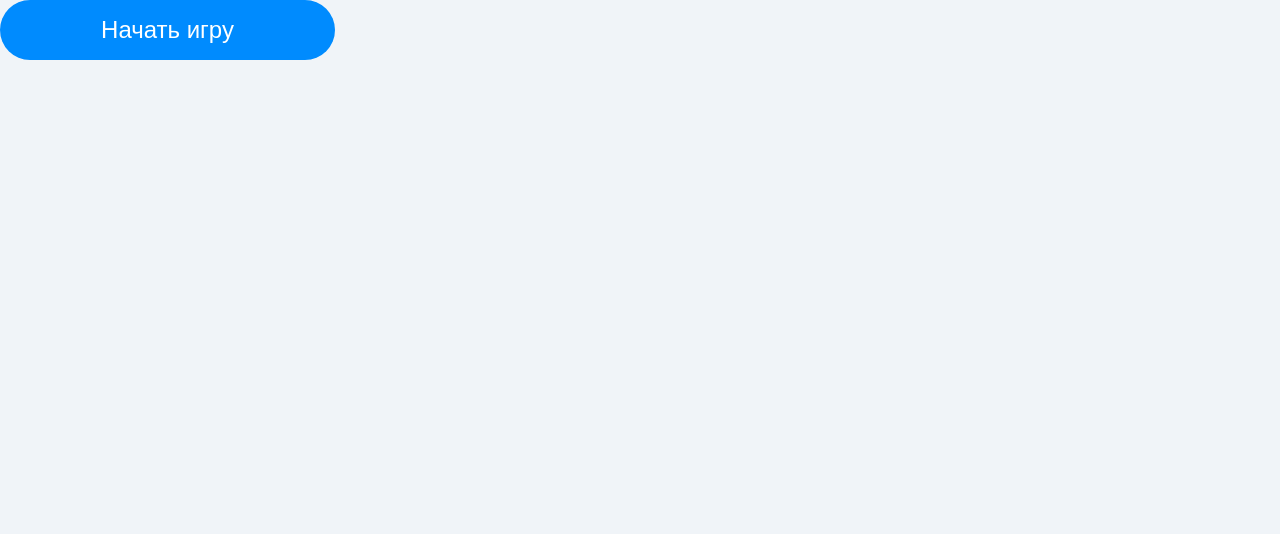
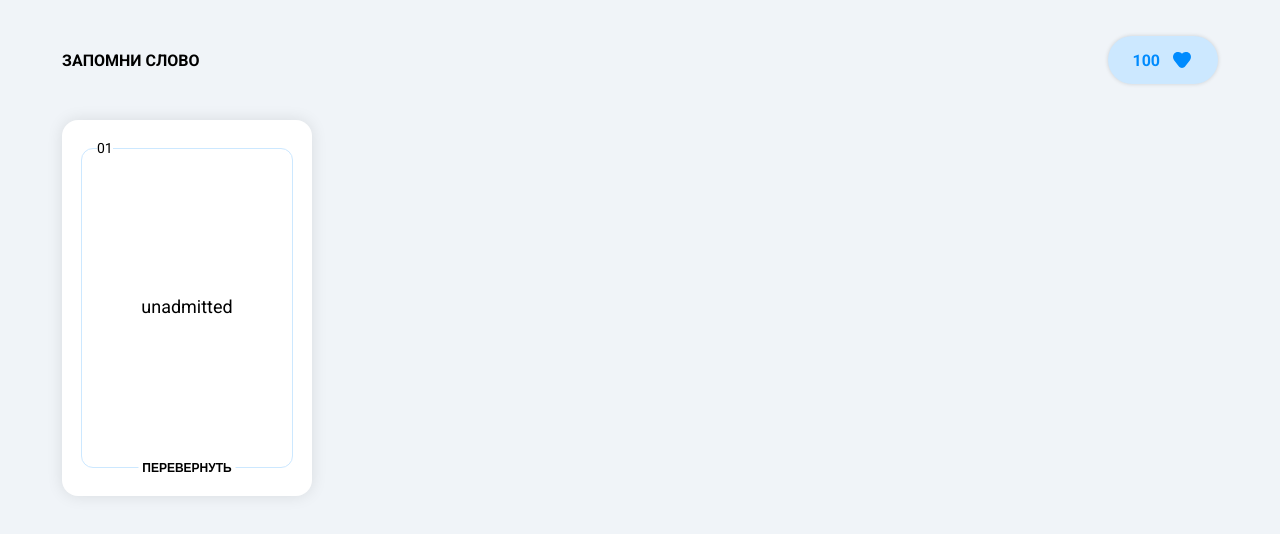
Before and after one commit to itsslava/card-game, a Vue app: page / in a window 1280 px wide. Shown: the top 534 px of the page. Built offline with nearby package versions, Linux system fonts and the light colour scheme.

Commit message:
feat(app): integrate Header and Card components into main layout

```diff
--- a/src/App.vue
+++ b/src/App.vue
@@ -1,7 +1,26 @@
 <script setup>
-import Button from './components/button.vue';
+import Header from './components/header.vue';
+import Card from './components/card.vue';
 </script>
 
-<template><Button>Начать игру</Button></template>
+<template>
+	<div class="container">
+		<Header />
+		<div class="card-container">
+			<Card card-number="01" card-value="unadmitted" card-translation="неопознанный" />
+		</div>
+	</div>
+</template>
 
-<style scoped></style>
+<style scoped>
+.container {
+	display: flex;
+	flex-direction: column;
+
+	padding: 0 62px;
+}
+
+.card-container {
+	display: grid;
+}
+</style>
```
